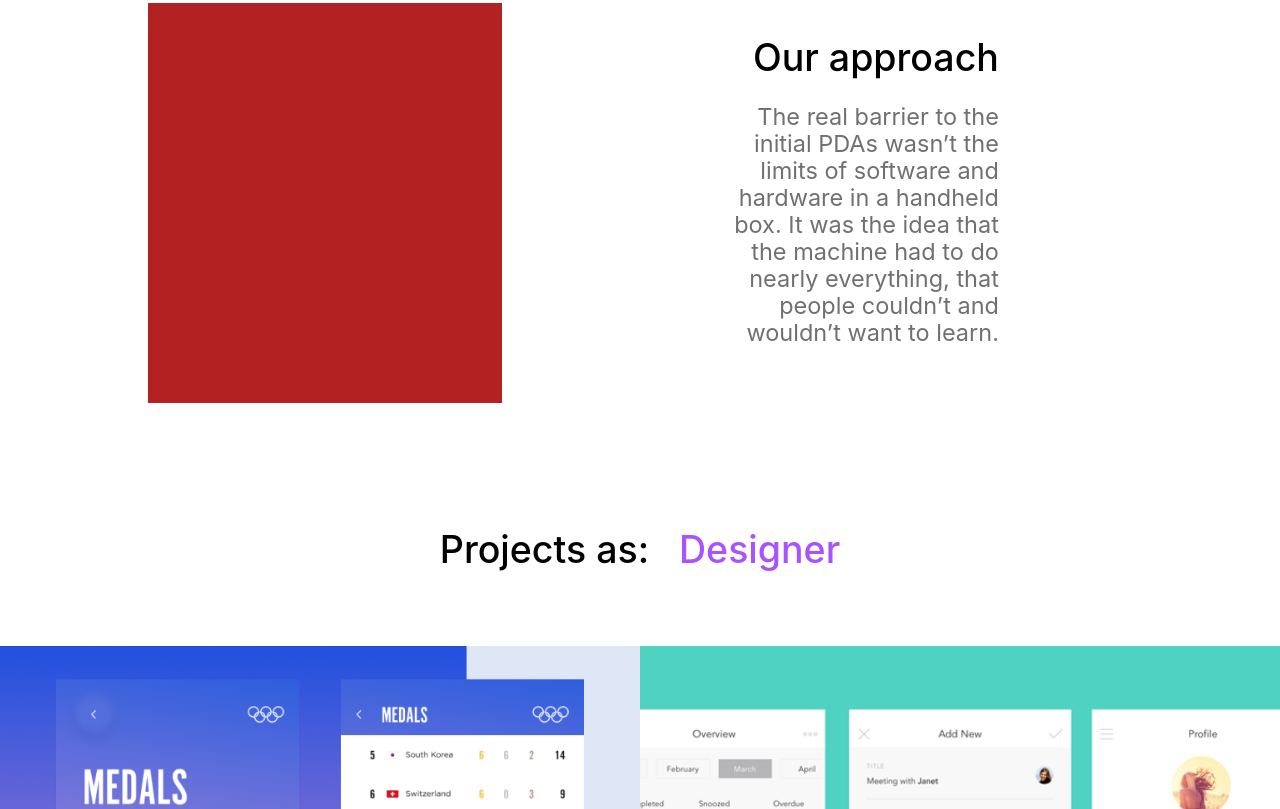
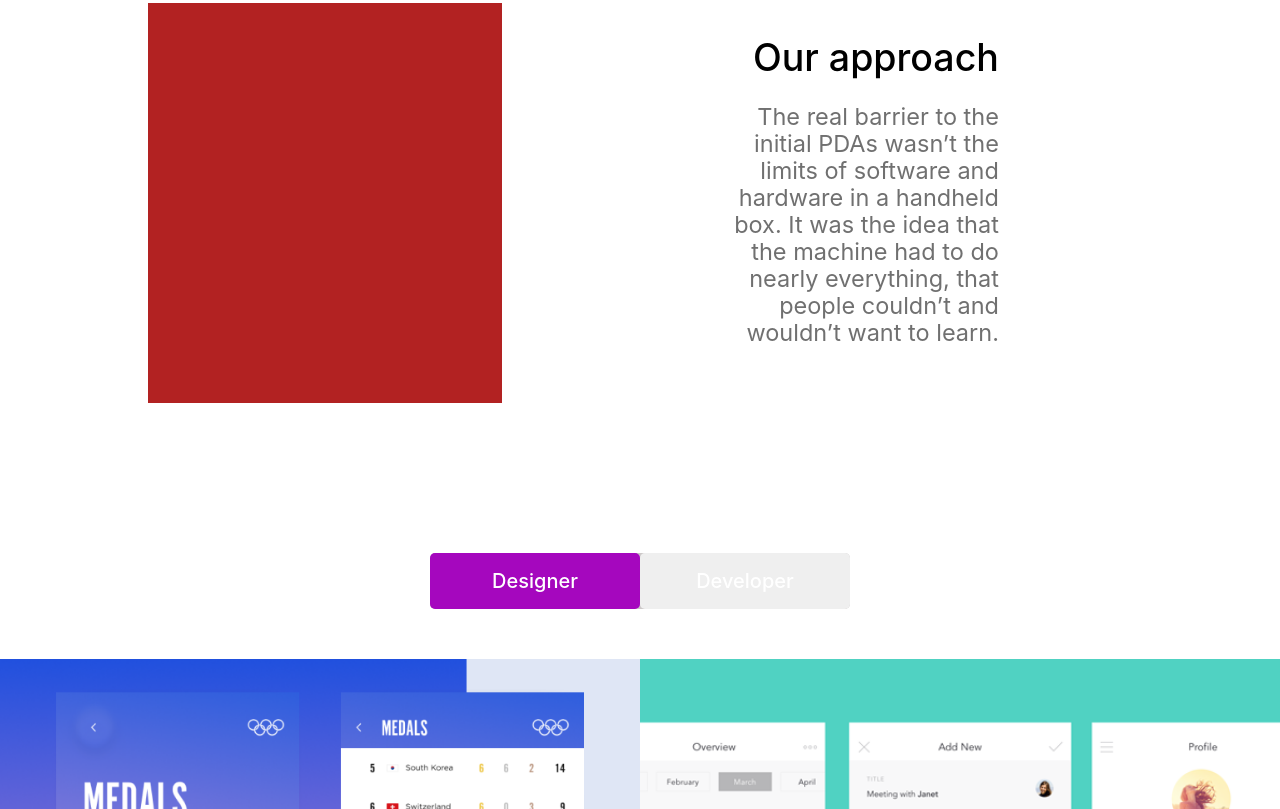
Before and after one commit to rexolion/rxlncard, a Gatsby site: page / in a window 1280 px wide. Shown: the part 2017-2826 px from the top of the page. Built offline with nearby package versions, Linux system fonts and the light colour scheme; Gatsby itself is replaced by a stand-in of ours.

Commit message:
:dress: style: switch, improve styles, fixes

```diff
--- a/src/components/Divider/divider.css
+++ b/src/components/Divider/divider.css
@@ -1,3 +1,7 @@
-.Divider {
+.Divider_md {
     height: 100px;
 }
+
+.Divider_lg {
+    height: 150px;
+}
--- a/src/components/Divider/divider.tsx
+++ b/src/components/Divider/divider.tsx
@@ -2,8 +2,12 @@ import * as React from 'react';
 
 import './divider.css';
 
-const Divider = () => (
-    <div className="Divider"></div>
+interface DividerProps {
+    size: string;
+}
+
+const Divider:React.FunctionComponent<DividerProps> = ({size}) => (
+    <div className={`Divider_${size}`}></div>
 );
 
 export default Divider;
--- a/src/components/Projects/ProjectsHeading/projectsHeading.css
+++ b/src/components/Projects/ProjectsHeading/projectsHeading.css
@@ -30,3 +30,29 @@
    align-items: center;
    width: 100%;
  }
+ .Button-container {
+  width: 420px;
+  display: flex;
+    border-radius: 5px;
+  height: 56px;
+  background-color: #CCC8C8;
+}
+.Button {
+  transition: all .5s ease;
+  cursor: pointer;
+  width: 50%;
+  text-decoration: none;
+  outline: none;
+  border-radius: 5px;
+  border: 0;
+  color: #fff;
+  font-weight: 500;
+font-size: 20px;
+
+}
+.Button_primary {
+  background-color: #A507BE;
+
+}
+.Button_secondary {
+}
--- a/src/components/Projects/ProjectsHeading/projectsHeading.tsx
+++ b/src/components/Projects/ProjectsHeading/projectsHeading.tsx
@@ -8,27 +8,46 @@ export interface ProjectsHeadingProps {
   openProjectsDropdown: (arg0: boolean) => void;
   changeProjectsGrid: (arg0: string) => void;
   projectsGrid?: string;
+  firstButtonPressed: boolean;
+  secondButtonPressed: boolean;
 }
 
 class ProjectsHeadingConnected extends React.Component<ProjectsHeadingProps> {
   constructor(props: ProjectsHeadingProps) {
     super(props);
+    this.state = {
+      firstButtonPressed: true,
+      secondButtonPressed: false,
+    }
   }
 
   public invertGrid = (grid: string | undefined) => grid === 'Designer' ? 'Developer' : 'Designer';
 
-  public changeGrid = () => {
-    const invertedGrid = this.invertGrid(this.props.projectsGrid);
-    this.props.changeProjectsGrid(invertedGrid);
+  public changeGridFirs = () => {
+    if(this.state.firstButtonPressed === false) {
+      const invertedGrid = this.invertGrid(this.props.projectsGrid);
+      this.props.changeProjectsGrid(invertedGrid);
+      this.setState({firstButtonPressed: true, secondButtonPressed: false});
+    }
+
+  }
+  public changeGridSec = () => {
+    if(this.state.secondButtonPressed === false) {
+      const invertedGrid = this.invertGrid(this.props.projectsGrid);
+      this.props.changeProjectsGrid(invertedGrid);
+      this.setState({firstButtonPressed: false, secondButtonPressed: true});
+    }
+
   }
 
   public render(): JSX.Element {
     const { projectsGrid } = this.props;
+    const { secondButtonPressed, firstButtonPressed} = this.state;
 
     return (
-      <div className="Heading-projects-toogle-container">
-        <h1 className="Heading-projects_bg" >Projects as:</h1>
-        <h1 className="Heading-projects_bg Heading-projects-toogle" onClick={this.changeGrid}>{projectsGrid}</h1>
+      <div className="Button-container">
+        <button onClick={this.changeGridFirs} className={firstButtonPressed ? "Button Button_primary" : "Button Button_secondary"}>Designer</button>
+        <button onClick={this.changeGridSec} className={secondButtonPressed ? "Button Button_primary" : "Button Button_secondary"} >Developer</button>
       </div>
     );
   }
--- a/src/components/Projects/projects.css
+++ b/src/components/Projects/projects.css
@@ -1,4 +1,8 @@
 .Projects {
     text-align: center;
     margin-bottom: 100px;
+    display: flex;
+    flex-direction: column;
+    justify-content: center;
+    align-items: center;
   }
--- a/src/components/layout.tsx
+++ b/src/components/layout.tsx
@@ -27,9 +27,9 @@ class Layout extends React.Component<LayoutProps, LayoutState> {
           <Frontend/>
           <FrontendPara/>
           <Design/>
-          <Divider/>
+          <Divider size="md"/>
           <DesignDetails/>
-          <Divider/>
+          <Divider size="lg"/>
           <Projects/>
           <Footer/>
       </>
```
